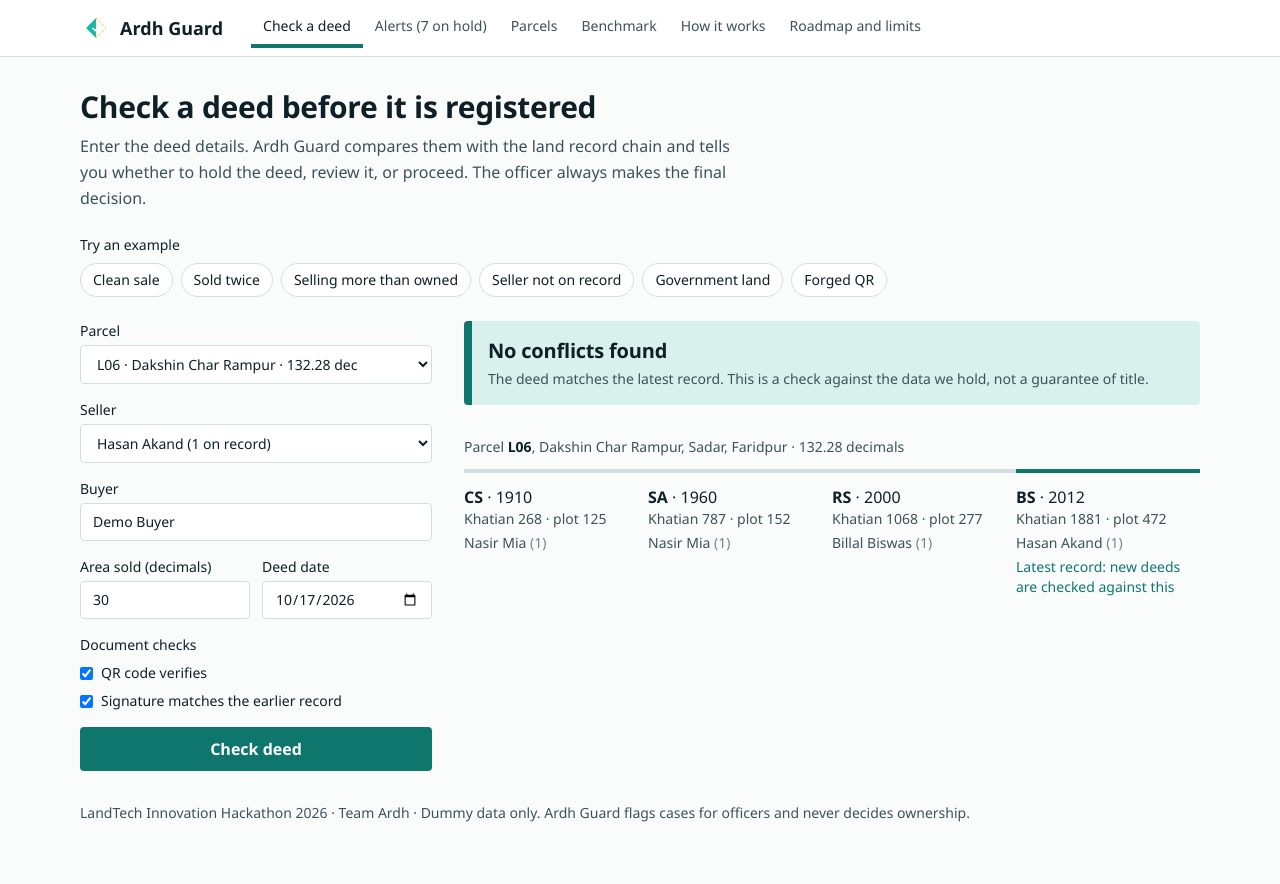
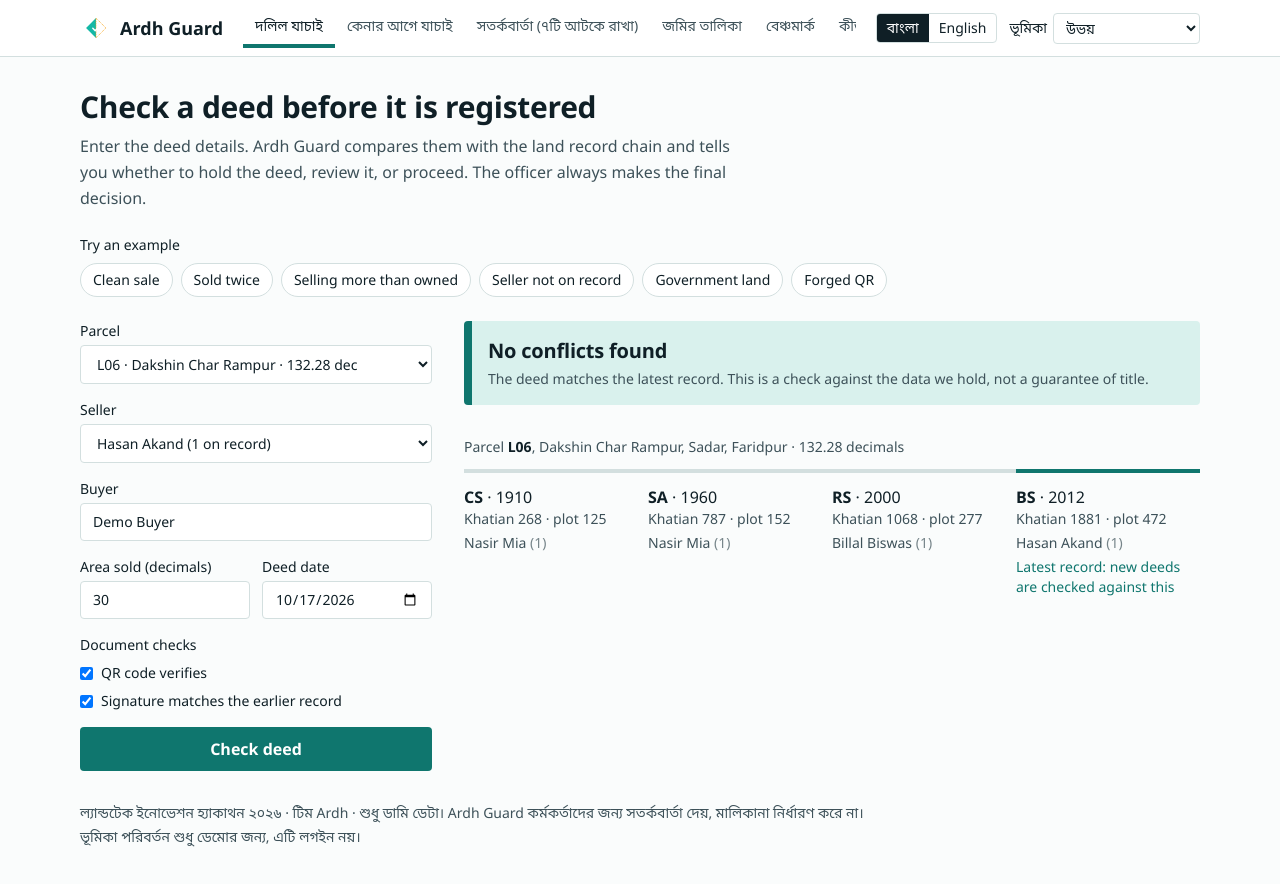
Before and after one commit to mehedyk/LandTech-Innovation-Hackathon-2026, a React (Vite) app: page / in a window 1280 px wide. Shown: the top 884 px of the page. Before the commit the page ends 863 px from the top, so only its background shows below. Built offline with nearby package versions, Linux system fonts and the light colour scheme.

Commit message:
add citizen buy flow and language switch to top nav

```diff
--- a/src/App.tsx
+++ b/src/App.tsx
@@ -1,26 +1,31 @@
 import { useEffect, useState } from 'react';
 import About from './pages/About.tsx';
 import Benchmark from './pages/Benchmark.tsx';
+import Buy from './pages/Buy.tsx';
 import Cases from './pages/Cases.tsx';
 import Check from './pages/Check.tsx';
 import HowItWorks from './pages/HowItWorks.tsx';
 import Inbox from './pages/Inbox.tsx';
+import { useLang } from './lib/i18n.tsx';
 import { baseAlerts } from './lib/registry.ts';
+import { ROLE_HOME, ROLE_PAGES, useRole, type Page, type Role } from './lib/role.tsx';
 import mark from '../assets/logo-mark.svg';
 
-const NAV = [
-  { to: 'check', label: 'Check a deed' },
-  { to: 'alerts', label: 'Alerts' },
-  { to: 'cases', label: 'Parcels' },
-  { to: 'benchmark', label: 'Benchmark' },
-  { to: 'how', label: 'How it works' },
-  { to: 'about', label: 'Roadmap and limits' },
+const NAV: { to: Page; label: string }[] = [
+  { to: 'check', label: 'nav.check' },
+  { to: 'buy', label: 'nav.buy' },
+  { to: 'alerts', label: 'nav.alerts' },
+  { to: 'cases', label: 'nav.cases' },
+  { to: 'benchmark', label: 'nav.benchmark' },
+  { to: 'how', label: 'nav.how' },
+  { to: 'about', label: 'nav.about' },
 ];
+const ROLES: Role[] = ['both', 'citizen', 'officer'];
 
 function useRoute() {
   const read = () => {
-    const [page = 'check', id] = location.hash.replace(/^#\/?/, '').split('/');
-    return { page: page || 'check', id };
+    const [page = '', id] = location.hash.replace(/^#\/?/, '').split('/');
+    return { page, id };
   };
   const [route, setRoute] = useState(read);
   useEffect(() => {
@@ -32,21 +37,40 @@
 }
 
 export default function App() {
-  const { page, id } = useRoute();
+  const { t, lang, setLang } = useLang();
+  const { role, setRole } = useRole();
+  const { page: raw, id } = useRoute();
+  const allowed = ROLE_PAGES[role];
+  const page: Page = allowed.includes(raw as Page) ? (raw as Page) : ROLE_HOME[role];
   const holds = baseAlerts.filter((a) => a.severity === 'block').length;
+
   return (
     <div className="min-h-screen">
       <header className="sticky top-0 z-10 border-b border-line bg-white/95 backdrop-blur">
-        <div className="mx-auto flex max-w-6xl flex-wrap items-center gap-x-8 gap-y-1 px-4 py-2">
-          <a href="#/check" className="flex items-center gap-2 py-1 text-ink">
+        <div className="mx-auto flex max-w-6xl flex-wrap items-center gap-x-6 gap-y-1 px-4 py-2">
+          <a href={`#/${ROLE_HOME[role]}`} className="flex items-center gap-2 py-1 text-ink">
             <img src={mark} alt="" className="h-8 w-8" />
             <span className="text-lg font-semibold">Ardh Guard</span>
           </a>
-          <nav aria-label="Main" className="-mx-1 flex max-w-full overflow-x-auto">
-            {NAV.map((n) => (
+          <div className="ml-auto flex items-center gap-3 text-sm xl:order-last">
+            <div className="inline-flex overflow-hidden rounded border border-line" role="group" aria-label={t('lang.label')}>
+              {(['bn', 'en'] as const).map((l) => (
+                <button key={l} type="button" lang={l} aria-pressed={lang === l} onClick={() => setLang(l)}
+                  className={`px-2.5 py-1 ${lang === l ? 'bg-ink text-white' : 'text-ink hover:bg-mist'}`}>{l === 'bn' ? 'বাংলা' : 'English'}</button>
+              ))}
+            </div>
+            <label className="flex items-center gap-1.5 text-ink">
+              <span className="sr-only md:not-sr-only">{t('role.label')}</span>
+              <select value={role} onChange={(e) => setRole(e.target.value as Role)} className="rounded border border-line bg-white px-2 py-1">
+                {ROLES.map((r) => <option key={r} value={r}>{t(`role.${r}`)}</option>)}
+              </select>
+            </label>
+          </div>
+          <nav aria-label={t('nav.aria')} className="-mx-1 flex w-full max-w-full overflow-x-auto xl:w-auto xl:flex-1">
+            {NAV.filter((n) => allowed.includes(n.to)).map((n) => (
               <a key={n.to} href={`#/${n.to}`} aria-current={page === n.to ? 'page' : undefined}
                 className={`whitespace-nowrap border-b-4 px-3 py-2 text-sm font-medium ${page === n.to ? 'border-brand text-ink' : 'border-transparent hover:border-line'}`}>
-                {n.label}{n.to === 'alerts' ? ` (${holds} on hold)` : ''}
+                {t(n.label)}{n.to === 'alerts' ? ` (${t('nav.alertsHold', { n: holds })})` : ''}
               </a>
             ))}
           </nav>
@@ -58,10 +82,12 @@
           : page === 'benchmark' ? <Benchmark />
           : page === 'how' ? <HowItWorks />
           : page === 'about' ? <About />
+          : page === 'buy' ? <Buy />
           : <Check />}
       </main>
-      <footer className="mx-auto max-w-6xl px-4 pb-10 text-sm">
-        LandTech Innovation Hackathon 2026 · Team Ardh · Dummy data only. Ardh Guard flags cases for officers and never decides ownership.
+      <footer className="mx-auto max-w-6xl space-y-1 px-4 pb-10 text-sm">
+        <p>{t('footer')}</p>
+        <p>{t('footer.role')}</p>
       </footer>
     </div>
   );
```
